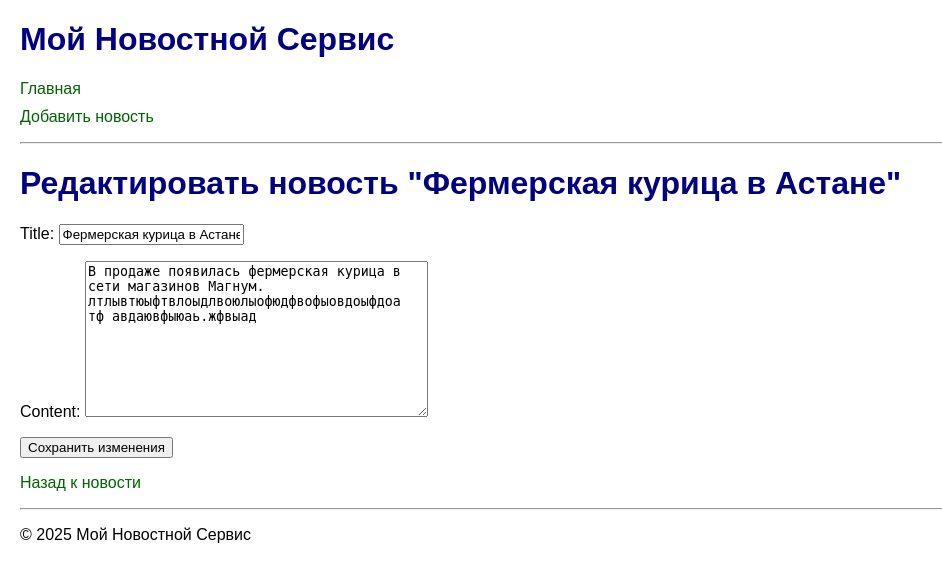
After one commit to gulnarkaz/nfactorial-homeworks, a Django app: page /news/1/edit/ in a window 1280 px wide. The commit adds this page. Shown: the top 582 px of the page, without its empty margins (0-942 px from the left). Run offline with Django 5.2, Linux system fonts and the light colour scheme; data comes from the database, SQL or seed files in the repository; both versions use the stored data as it was after the commit.

Commit message:
add: apply base template to all app templates

```diff
--- /dev/null
+++ b/hw14/news/templates/base.html
@@ -0,0 +1,62 @@
+<!DOCTYPE html>
+<html lang="en">
+<head>
+    <meta charset="UTF-8">
+    <meta name="viewport" content="width=device-width, initial-scale=1.0">
+    <title>{% block title %}Новостной сервис{% endblock %}</title>
+    <style>
+        body {
+            font-family: sans-serif;
+            margin: 20px;
+        }
+        h1, h2 {
+            color: navy;
+        }
+        ul {
+            list-style-type: none;
+            padding: 0;
+        }
+        li {
+            margin-bottom: 10px;
+        }
+        a {
+            color: darkgreen;
+            text-decoration: none;
+        }
+        a:hover {
+            text-decoration: underline;
+        }
+        .content {
+            margin-bottom: 20px;
+            padding: 10px;
+            border: 1px solid #ccc;
+        }
+        .comment {
+            padding: 5px;
+            border-bottom: 1px dotted #eee;
+        }
+    </style>
+</head>
+<body>
+    <header>
+        <h1>Мой Новостной Сервис</h1>
+        <nav>
+            <ul>
+                <li><a href="{% url 'news:news_list' %}">Главная</a></li>
+                <li><a href="{% url 'news:add_news' %}">Добавить новость</a></li>
+            </ul>
+        </nav>
+        <hr>
+    </header>
+
+    <main>
+        {% block content %}
+        {% endblock %}
+    </main>
+
+    <footer>
+        <hr>
+        <p>&copy; 2025 Мой Новостной Сервис</p>
+    </footer>
+</body>
+</html>
--- /dev/null
+++ b/hw14/news/templates/news/edit_news.html
@@ -0,0 +1,13 @@
+{% extends 'base.html' %}
+
+{% block title %}Редактировать новость "{{ news.title }}"{% endblock %}
+
+{% block content %}
+    <h1>Редактировать новость "{{ news.title }}"</h1>
+    <form method="post">
+        {% csrf_token %}
+        {{ form.as_p }}
+        <button type="submit">Сохранить изменения</button>
+    </form>
+    <p><a href="{% url 'news:news_detail' news.pk %}">Назад к новости</a></p>
+{% endblock %}
--- a/hw14/news/urls.py
+++ b/hw14/news/urls.py
@@ -8,4 +8,5 @@ urlpatterns = [
     path('<int:pk>/', views.news_detail, name='news_detail'),
     path('add/', views.add_news, name='add_news'),
     path('102/', views.news_detail_102, name='news_detail_102'),
+    path('<int:pk>/edit/', views.NewsUpdateView.as_view(), name='edit_news'),
 ]
--- a/hw14/news/views.py
+++ b/hw14/news/views.py
@@ -1,9 +1,25 @@
-from django.shortcuts import render, get_object_or_404, redirect
-from django.urls import reverse
+from django.shortcuts import render, get_object_or_404, redirect, reverse
 from django.utils import timezone
 from .models import News, Comment
-from .forms import NewsForm, CommentForm  # Мы создадим эти формы позже
+from .forms import NewsForm, CommentForm
+from django.views import View
 
+class NewsUpdateView(View):
+    template_name = 'news/edit_news.html'
+    form_class = NewsForm
+
+    def get(self, request, pk):
+        news = get_object_or_404(News, pk=pk)
+        form = self.form_class(instance=news)
+        return render(request, self.template_name, {'form': form, 'news': news})
+
+    def post(self, request, pk):
+        news = get_object_or_404(News, pk=pk)
+        form = self.form_class(request.POST, instance=news)
+        if form.is_valid():
+            form.save()
+            return redirect(reverse('news:news_detail', args=[news.pk]))
+        return render(request, self.template_name, {'form': form, 'news': news, 'errors': form.errors})
 def news_list(request):
     news = News.objects.all().order_by('-created_at')
     return render(request, 'news/news_list.html', {'news': news})
@@ -28,9 +44,7 @@ def add_news(request):
     if request.method == 'POST':
         news_form = NewsForm(request.POST)
         if news_form.is_valid():
-            new_news = news_form.save(commit=False)
-            new_news.created_at = timezone.now()
-            new_news.save()
+            new_news = news_form.save()
             return redirect(reverse('news:news_detail', args=[new_news.pk]))
     else:
         news_form = NewsForm()
--- a/hw14/news_service/urls.py
+++ b/hw14/news_service/urls.py
@@ -16,14 +16,13 @@ Including another URLconf
 """
 from django.contrib import admin
 from django.urls import path, include
+from django.conf import settings
 
 urlpatterns = [
     path('admin/', admin.site.urls),
     path('news/', include('news.urls')),
 ]
 
-from django.conf import settings
-
 if settings.DEBUG:
     import debug_toolbar
     urlpatterns = [
```
Also changed, not shown: hw14/news/templates/news/add_news.html (+6 -8 lines), hw14/news/templates/news/news_detail.html (+9 -10 lines), hw14/news/templates/news/news_list.html (+6 -8 lines), hw14/db.sqlite3, hw14/news/admin.py (line endings or trailing spaces).
